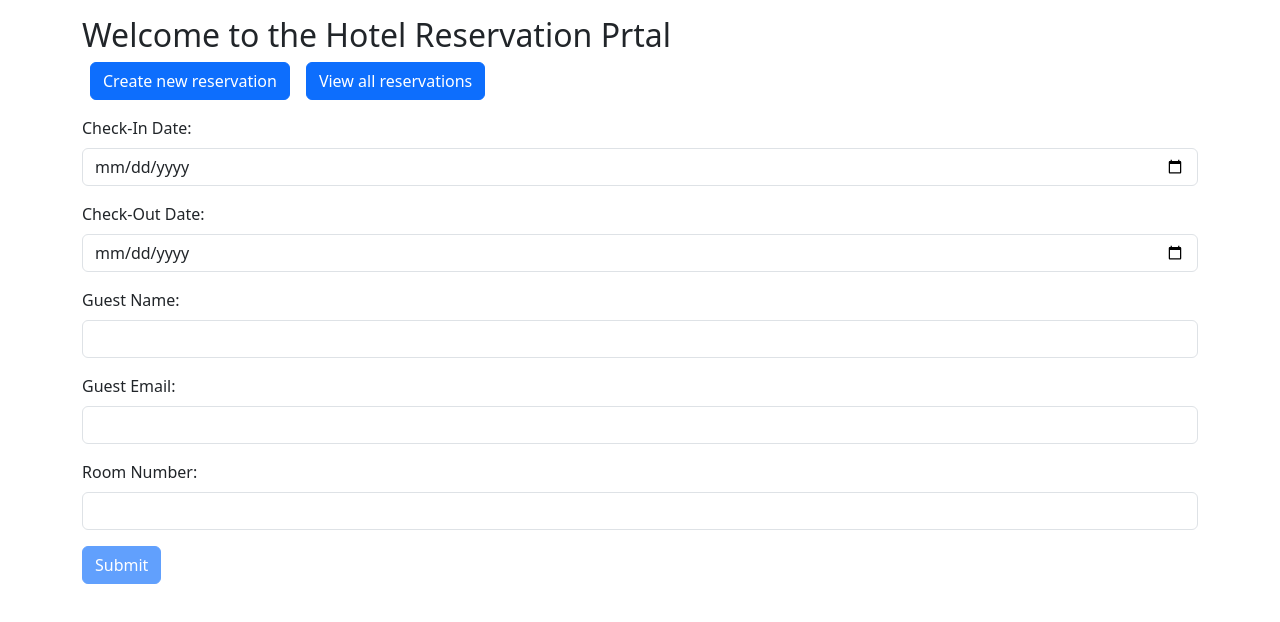
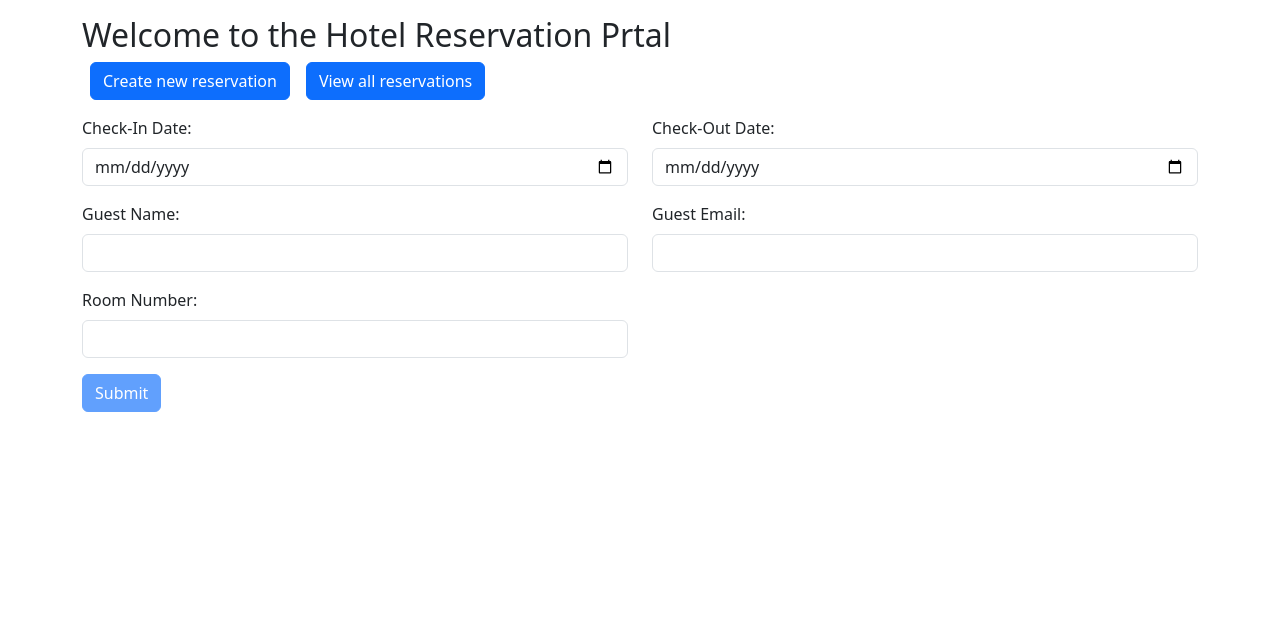
Before and after one commit to rupindersingh91/ng-hotel-app, an Angular app: page /new in a window 1280 px wide. Shown: the top 622 px of the page. Built offline with nearby package versions, Linux system fonts and the light colour scheme.

Commit message:
UI changed

```diff
--- a/src/app/reservation-form/reservation-form.component.html
+++ b/src/app/reservation-form/reservation-form.component.html
@@ -1,10 +1,12 @@
 <app-home></app-home>
 
 <form [formGroup]="reservationForm" (ngSubmit)="onSubmit()">
-  <div class="mb-3">
+  <div class="row mb-3">
+    <div class="col">
       <label class="form-label" class="form-label">Check-In Date:</label>
       <input class="form-control" type="date" formControlName="checkInDate" />
-    <small class="text-danger"
+      <small
+        class="text-danger"
         *ngIf="
           reservationForm.get('checkInDate')?.invalid &&
           reservationForm.get('checkInDate')?.touched
@@ -13,10 +15,11 @@
         Check-In Date Required
       </small>
     </div>
-  <div class="mb-3">
+    <div class="col">
       <label class="form-label">Check-Out Date:</label>
       <input class="form-control" type="date" formControlName="checkOutDate" />
-    <small class="text-danger"
+      <small
+        class="text-danger"
         *ngIf="
           reservationForm.get('checkOutDate')?.invalid &&
           reservationForm.get('checkOutDate')?.touched
@@ -25,10 +28,13 @@
         Check-Out Date Required
       </small>
     </div>
-  <div class="mb-3">
+  </div>
+  <div class="row mb-3">
+    <div class="col">
       <label class="form-label">Guest Name:</label>
       <input class="form-control" type="text" formControlName="guestName" />
-    <small class="text-danger"
+      <small
+        class="text-danger"
         *ngIf="
           reservationForm.get('guestName')?.invalid &&
           reservationForm.get('guestName')?.touched
@@ -37,10 +43,11 @@
         Guest Name Required
       </small>
     </div>
-  <div class="mb-3">
+    <div class="col">
       <label class="form-label">Guest Email:</label>
       <input class="form-control" type="email" formControlName="guestEmail" />
-    <small class="text-danger"
+      <small
+        class="text-danger"
         *ngIf="
           reservationForm.get('guestEmail')?.invalid &&
           reservationForm.get('guestEmail')?.touched
@@ -49,10 +56,13 @@
         Guest Email Required
       </small>
     </div>
-  <div class="mb-3">
+  </div>
+  <div class="row mb-3">
+    <div class="col-6">
       <label class="form-label">Room Number:</label>
       <input class="form-control" type="number" formControlName="roomNumber" />
-    <small class="text-danger"
+      <small
+        class="text-danger"
         *ngIf="
           reservationForm.get('roomNumber')?.invalid &&
           reservationForm.get('roomNumber')?.touched
@@ -60,6 +70,7 @@
       >
         Room number Required
       </small>
+    </div>
   </div>
 
   <button
```
Lines whose indentation alone changed are shown as unchanged.
